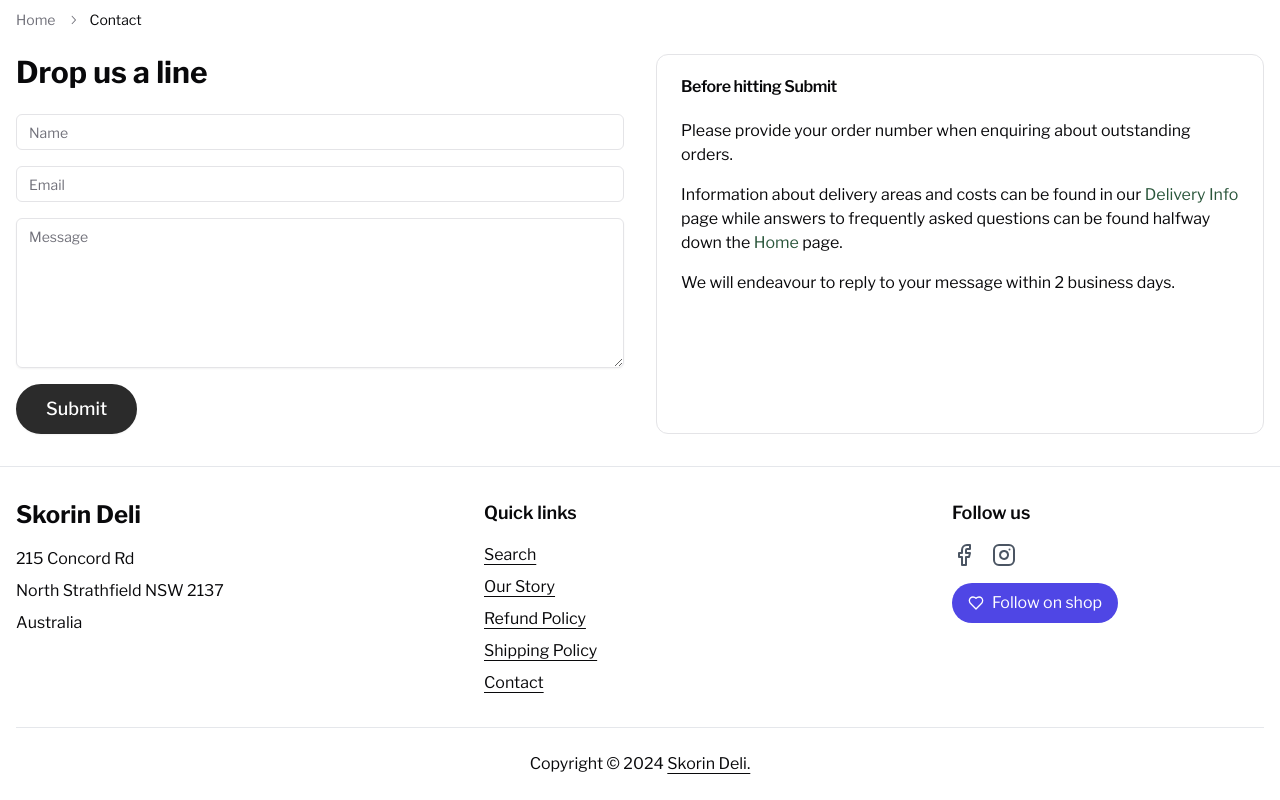
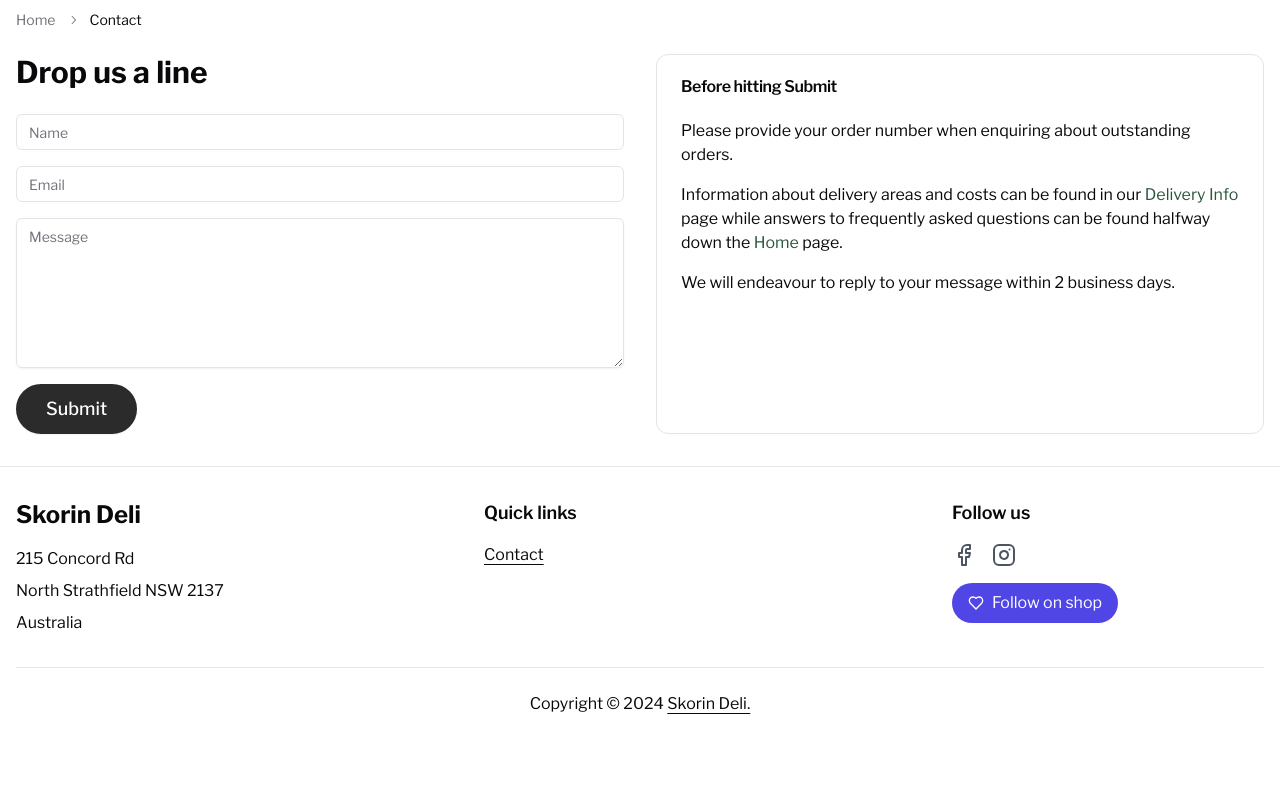
Before and after one commit to Sarojkhadka1995/skorin-deli-fe, a Next.js app: page /contact in a window 1280 px wide. Shown: the part 244-1044 px from the top of the page. After the commit the page ends 984 px from the top, so only its background shows below. Built offline with nearby package versions, Linux system fonts and the light colour scheme.

Commit message:
refactor: clean up

```diff
--- a/src/components/features/layout/footer/index.tsx
+++ b/src/components/features/layout/footer/index.tsx
@@ -20,10 +20,10 @@ export default function Footer() {
             <h3 className="text-lg font-semibold mb-4">Quick links</h3>
             <ul className="space-y-2">
               {[
-                "Search",
-                "Our Story",
-                "Refund Policy",
-                "Shipping Policy",
+                // "Search",
+                // "Our Story",
+                // "Refund Policy",
+                // "Shipping Policy",
                 "Contact",
               ].map((item) => (
                 <li key={item}>
@@ -78,7 +78,9 @@ export default function Footer() {
         <div className="border-t border-gray-200 mt-8 pt-6 text-base lg:text-center">
           <p>
             Copyright &copy; {new Date().getFullYear()}{" "}
-            <span className="underline underline-offset-4">Skorin Deli.</span>
+            <Link href="/" className="underline underline-offset-4">
+              Skorin Deli.
+            </Link>
           </p>
         </div>
       </div>
--- a/src/pages/contact/index.tsx
+++ b/src/pages/contact/index.tsx
@@ -36,7 +36,7 @@ const Contact = () => {
             <Button
               size="lg"
               variant="outline-black"
-              type="submit"
+              type="button"
               className="w-full md:w-auto text-lg"
             >
               Submit
```
